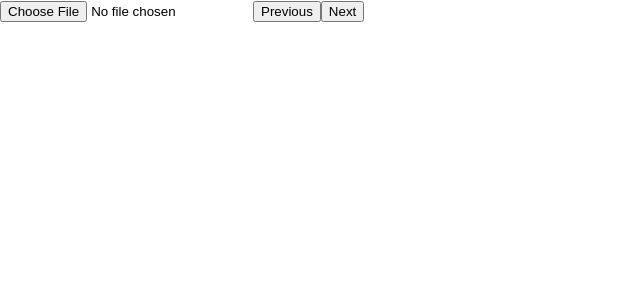
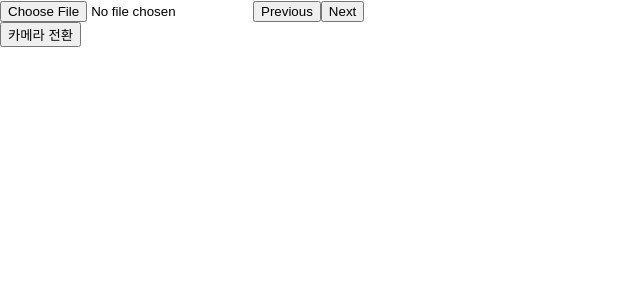
Before and after one commit to ydh0520/point-cloud, a React (Create React App) app: page / in a window 1280 px wide. Shown: the top 300 px of the page, without its empty margins (0-640 px from the left). Built offline with nearby package versions, Linux system fonts and the light colour scheme.

Commit message:
add cp tool box

```diff
--- a/src/components/cloudpoint/cloudPoint.js
+++ b/src/components/cloudpoint/cloudPoint.js
@@ -1,5 +1,6 @@
 import React, {Component} from 'react';
 import ThreeEntryPoint from './threeEntryPoint'
+import CloudPointToolbox from './cloudPointToolbox';
 
 class CloudPoint extends Component {
   state={
@@ -9,8 +10,7 @@ class CloudPoint extends Component {
   render(){
     return (
       <div id="cloudpoint">
-        <div id="tool-box">
-        </div>
+        <CloudPointToolbox></CloudPointToolbox>
         <ThreeEntryPoint rawData={this.props.binFiles[this.props.index]}></ThreeEntryPoint>
       </div>
     )
--- /dev/null
+++ b/src/components/cloudpoint/cloudPointToolbox.js
@@ -0,0 +1,14 @@
+import React, {Component} from 'react';
+
+class cloudPointToolbox extends Component {
+
+  render(){
+    return (
+      <div>
+          <button>카메라 전환</button>
+      </div>
+    )
+  }
+}
+
+export default cloudPointToolbox
```
